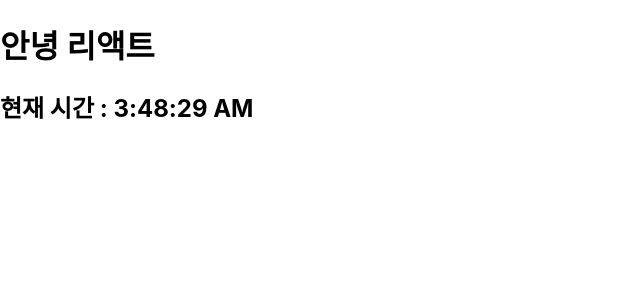
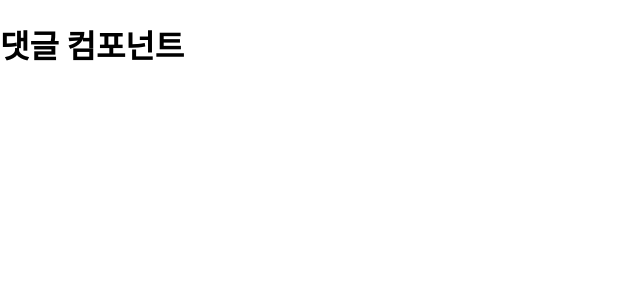
Before and after one commit to inho-park/23-React1, a React (Create React App) app: page / in a window 1280 px wide. Shown: the top 300 px of the page, without its empty margins (0-640 px from the left). Built offline with nearby package versions, Linux system fonts and the light colour scheme.

Commit message:
adding comment component for Ex

```diff
--- /dev/null
+++ b/src/chapter_05/Comment.jsx
@@ -0,0 +1,9 @@
+import React from "react";
+
+export default function Comment(props) {
+    return (
+        <div>
+            <h1>댓글 컴포넌트</h1>
+        </div>
+    )
+}
--- /dev/null
+++ b/src/chapter_05/CommentList.jsx
@@ -0,0 +1,10 @@
+import React from "react";
+import Comment from "./Comment";
+
+export default function CommentList(props) {
+    return (
+        <div>
+            <Comment/>
+        </div>
+    )
+}
--- a/src/index.js
+++ b/src/index.js
@@ -1,13 +1,13 @@
 import React from 'react';
 import ReactDOM from 'react-dom/client';
 import './index.css';
-import { Clock } from './chapter_04/Clock';
+import CommentList from './chapter_05/CommentList';
 
-setInterval(() => {
-  const root = ReactDOM.createRoot(document.getElementById('root'));
-  root.render(
-    <React.StrictMode>
-      <Clock />
-    </React.StrictMode>
-  );
-}, 1000);
+
+
+const root = ReactDOM.createRoot(document.getElementById('root'));
+root.render(
+  <React.StrictMode>
+    <CommentList />
+  </React.StrictMode>
+);
```
